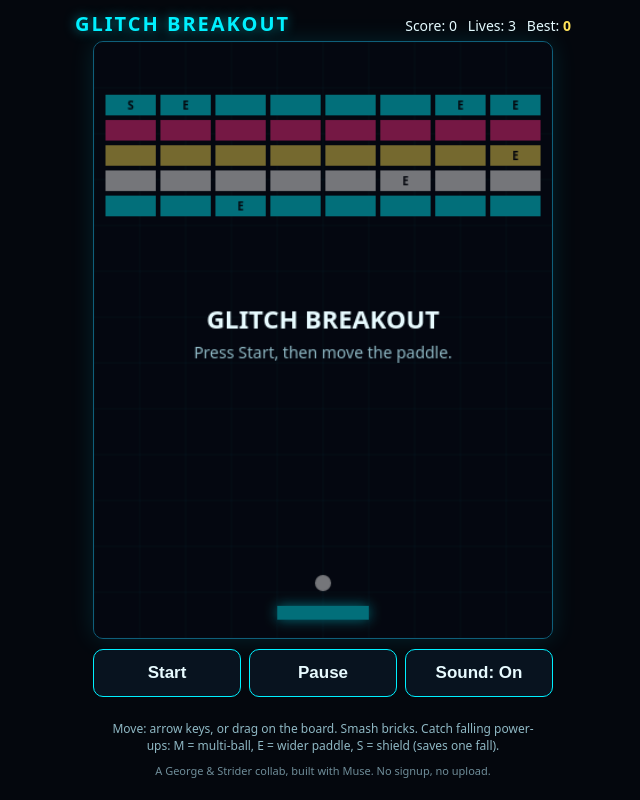
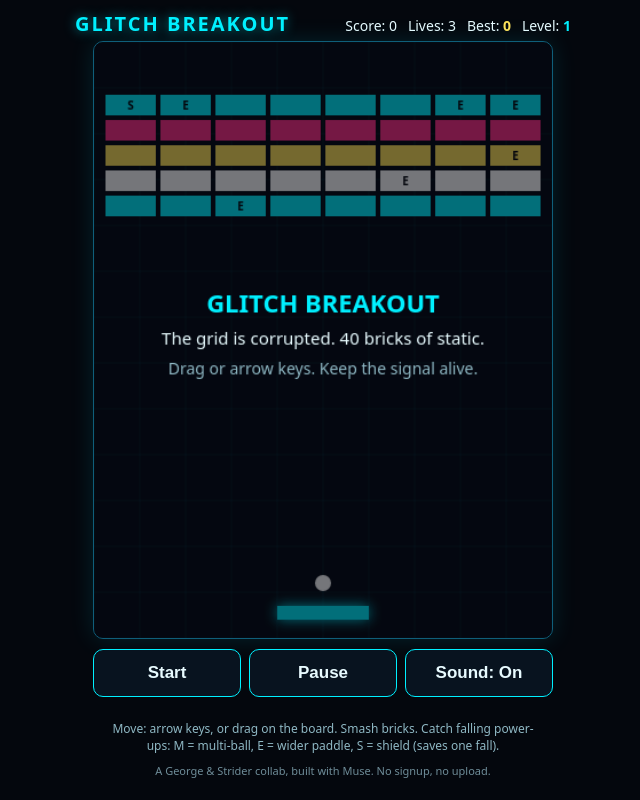
Before and after one commit to GeorgeStriderBuilds/glitch-breakout, a plain HTML site: page index.html in a window 1280 px wide. Shown: the whole page, without its empty margins (317-957 px from the left). Drawn offline with Linux system fonts and the light colour scheme.

Commit message:
Quality pass: varied level walls, HP bricks, Level header, pause overlay, flavor screens

```diff
--- a/index.html
+++ b/index.html
@@ -10,7 +10,8 @@
   body{display:flex;flex-direction:column;align-items:center}
   header{width:100%;max-width:520px;padding:10px 12px 4px;display:flex;justify-content:space-between;align-items:baseline;gap:8px}
   h1{margin:0;font-size:20px;letter-spacing:2px;color:#00f0ff;text-shadow:0 0 12px rgba(0,240,255,.55)}
-  #scores{font-size:14px;white-space:nowrap}
+  #scores{font-size:14px;text-align:right;line-height:1.5}
+  #scores #level{color:#00f0ff}
   #scores b{color:#ffe259}
   #wrap{width:min(94vw,460px);flex:1 1 auto;min-height:0;display:flex;flex-direction:column}
   canvas{width:100%;height:auto;aspect-ratio:400/520;background:#050a14;border:1px solid #0f5e7a;border-radius:10px;box-shadow:0 0 24px rgba(0,240,255,.12);touch-action:none;display:block}
@@ -32,7 +33,7 @@
 <body>
 <header>
   <h1>GLITCH BREAKOUT</h1>
-  <div id="scores">Score: <span id="score">0</span> &nbsp; Lives: <span id="lives">3</span> &nbsp; Best: <b id="best">0</b></div>
+  <div id="scores">Score: <span id="score">0</span> &nbsp; Lives: <span id="lives">3</span> &nbsp; Best: <b id="best">0</b> &nbsp; Level: <b id="level">1</b></div>
 </header>
 <div id="wrap">
   <canvas id="game" width="400" height="520" aria-label="Glitch Breakout game"></canvas>
@@ -61,6 +62,7 @@
   var scoreEl = document.getElementById("score");
   var livesEl = document.getElementById("lives");
   var bestEl = document.getElementById("best");
+  var levelEl = document.getElementById("level");
   var msgEl = document.getElementById("msg");
   var startBtn = document.getElementById("startBtn");
   var pauseBtn = document.getElementById("pauseBtn");
@@ -95,7 +97,8 @@
   sharpenCanvas();
   try { window.addEventListener("resize", sharpenCanvas); } catch (e) {}
 
-  var running = false, paused = false, raf = 0, last = 0;
+  var running = false, paused = false, gameOver = false, raf = 0, last = 0;
+  var finalScore = 0;
   var score = 0, lives = 3, level = 1;
   var shield = false, expandEndsAt = 0, levelClearEndsAt = 0;
   var paddle = { x: BOARD_W / 2 - BASE_PADDLE_W / 2, y: BOARD_H - 28, w: BASE_PADDLE_W, h: 12 };
@@ -130,32 +133,83 @@
     var s = ballSpeed();
     balls = [{ x: BOARD_W / 2, y: BOARD_H - 48, vx: s * 0.6, vy: -s, r: 7 }];
   }
-  function buildBricks(){
+  /* Varied walls per level. Every pattern below holds exactly 40
+     bricks on the 8-column grid. From level 2 some bricks take
+     2 hits, from level 4 some take 3. Power-up drop rates are
+     unchanged: about 1 in 5 bricks drops one, at most one
+     shield brick per level, so a shield in hand never stacks. */
+  var WALL_PATTERNS = [
+    ["XXXXXXXX",
+     "XXXXXXXX",
+     "XXXXXXXX",
+     "XXXXXXXX",
+     "XXXXXXXX"],
+    ["XXXXXXXX",
+     "X.XXXX.X",
+     "XXXXXXXX",
+     "XX.XX.XX",
+     "XXXXXXXX",
+     ".X.XX.X."],
+    ["XXXXXXXX",
+     "XX.XX.XX",
+     "X.XXXX.X",
+     "XXXXXXXX",
+     ".XX..XX.",
+     "X.XXXX.X",
+     "..X..X.."],
+    ["...XX...",
+     "..XXXX..",
+     ".XXXXXX.",
+     "XXXXXXXX",
+     "XXXXXXXX",
+     ".XXXXXX.",
+     "..XXXX..",
+     "...XX..."],
+    ["X.X.X.X.",
+     "X.X.X.X.",
+     "XXXXXXXX",
+     "X.X.X.X.",
+     "X.X.X.X.",
+     "XXXXXXXX",
+     "X.X.X.X.",
+     "X.X.X.X."]
+  ];
+  function buildBricks(level){
     bricks = [];
-    var rows = 5, cols = 8, gap = 4;
+    var pattern = WALL_PATTERNS[(level - 1) % WALL_PATTERNS.length];
+    var cols = 8, gap = 4;
     var bw = Math.floor((BOARD_W - 16 - (cols - 1) * gap) / cols);
     var bh = 18, x0 = (BOARD_W - (cols * bw + (cols - 1) * gap)) / 2;
-    var colors = ["#00f0ff", "#ff2e88", "#ffe259", "#ffffff", "#00f0ff"];
-    for (var r = 0; r < rows; r++) {
+    var colors = ["#00f0ff", "#ff2e88", "#ffe259", "#ffffff", "#00f0ff", "#ff2e88", "#ffe259", "#ffffff"];
+    var hpTwo = level >= 2, hpThree = level >= 4;
+    var idx = 0;
+    for (var r = 0; r < pattern.length; r++) {
+      var row = pattern[r];
       for (var c = 0; c < cols; c++) {
-        /* About 1 in 5 bricks drops a power-up. At most one shield per level,
-           so a shield already in hand can never stack into a second one. */
+        if (row.charAt(c) !== "X") continue;
+        var hp = 1;
+        if (hpThree && idx % 4 === 0) hp = 3;
+        else if (hpTwo && idx % 4 === 2) hp = 2;
         var drop = null;
         if (Math.random() < 0.2) {
           var pick = Math.random();
           drop = pick < 0.4 ? "M" : (pick < 0.75 ? "E" : "S");
           if (drop === "S" && bricks.some(function(b){ return b.drop === "S"; })) drop = "E";
         }
-        bricks.push({ x: x0 + c * (bw + gap), y: 46 + r * (bh + gap), w: bw, h: bh, color: colors[r], alive: true, drop: drop });
+        bricks.push({ x: x0 + c * (bw + gap), y: 46 + r * (bh + gap), w: bw, h: bh,
+                      color: colors[r % colors.length], hp: hp, alive: true, drop: drop });
+        idx++;
       }
     }
   }
   function resetGame(){
     score = 0; lives = 3; level = 1; shield = false;
+    gameOver = false; finalScore = 0;
     expandEndsAt = 0; levelClearEndsAt = 0;
     paddle.w = BASE_PADDLE_W; paddle.x = BOARD_W / 2 - BASE_PADDLE_W / 2;
     particles = []; glitches = []; powerups = [];
-    buildBricks(); resetBall(); updateHud();
+    buildBricks(level); resetBall(); updateHud();
+    levelEl.textContent = level;
   }
   function updateHud(){
     scoreEl.textContent = score;
@@ -227,7 +281,7 @@
     if (dt === undefined) dt = 1;
     if (levelClearEndsAt) {
       if (Date.now() >= levelClearEndsAt) {
-        levelClearEndsAt = 0; buildBricks(); resetBall();
+        levelClearEndsAt = 0; buildBricks(level); resetBall();
       } else {
         return; /* Brief pause between levels: balls and paddle hold still. */
       }
@@ -270,10 +324,18 @@
         var br = bricks[j];
         if (!br.alive) continue;
         if (b.x + b.r >= br.x && b.x - b.r <= br.x + br.w && b.y + b.r >= br.y && b.y - b.r <= br.y + br.h) {
-          br.alive = false;
-          score += 10; updateHud();
-          shatter(br); blip(660, 0.07);
-          if (br.drop) powerups.push({ x: br.x + br.w / 2, y: br.y + br.h, type: br.drop });
+          if (br.hp > 1) {
+            /* Armored brick: chip it, no drop yet, points for the crack. */
+            br.hp -= 1;
+            score += 5; updateHud();
+            shatter(br); blip(520, 0.06);
+            msgEl.textContent = br.hp > 1 ? "Cracked. " + br.hp + " hits to go." : "One more hit.";
+          } else {
+            br.alive = false;
+            score += 10; updateHud();
+            shatter(br); blip(660, 0.07);
+            if (br.drop) powerups.push({ x: br.x + br.w / 2, y: br.y + br.h, type: br.drop });
+          }
           /* Bounce off the side hit, not always vertically, so a ball
              cannot tunnel sideways through a row. */
           var overlapLeft = (b.x + b.r) - br.x, overlapRight = (br.x + br.w) - (b.x - b.r);
@@ -298,8 +360,10 @@
             lives--; updateHud();
             if (lives <= 0) {
               running = false; cancelAnimationFrame(raf);
-              msgEl.textContent = "Game over. Press Start to play again.";
+              gameOver = true; finalScore = score;
+              msgEl.textContent = "Signal lost. Press Start to jack back in.";
               startBtn.textContent = "Start";
+              draw();
             } else {
               msgEl.textContent = "Ball lost. " + lives + (lives === 1 ? " life" : " lives") + " left.";
               resetBall();
@@ -314,7 +378,8 @@
     if (running && balls.length > 0 && lives > 0 &&
         bricks.every(function(br){ return !br.alive; })) {
       level++; score += 50; updateHud();
-      msgEl.textContent = "Level " + level + "! Bricks rebuilt, a little faster.";
+      levelEl.textContent = level;
+      msgEl.textContent = "Level " + level + "! New wall, a little faster.";
       levelClearEndsAt = Date.now() + LEVEL_CLEAR_MS;
       balls = []; /* Cleared balls are replaced when the pause ends. */
     }
@@ -338,6 +403,13 @@
     bricks.forEach(function(br){
       if (!br.alive) return;
       ctx.fillStyle = br.color; ctx.fillRect(br.x, br.y, br.w, br.h);
+      /* Armored bricks wear their hits: white ring for 2-hit,
+         magenta ring for 3-hit. */
+      if (br.hp > 1) {
+        ctx.strokeStyle = br.hp > 2 ? "#ff2e88" : "#ffffff";
+        ctx.lineWidth = 2;
+        ctx.strokeRect(br.x + 3, br.y + 3, br.w - 6, br.h - 6);
+      }
       if (br.drop) { ctx.fillStyle = "#04070d"; ctx.font = "bold 10px system-ui"; ctx.textAlign = "center"; ctx.fillText(br.drop, br.x + br.w / 2, br.y + 13); }
     });
     glitches.forEach(function(gl){
@@ -368,10 +440,28 @@
     });
     if (!running) {
       ctx.fillStyle = "rgba(4,7,13,0.55)"; ctx.fillRect(0, 0, BOARD_W, BOARD_H);
-      ctx.fillStyle = "#e8fbff"; ctx.font = "bold 22px system-ui"; ctx.textAlign = "center";
-      ctx.fillText("GLITCH BREAKOUT", BOARD_W / 2, BOARD_H / 2 - 10);
-      ctx.font = "14px system-ui"; ctx.fillStyle = "#8fb8c4";
-      ctx.fillText("Press Start, then move the paddle.", BOARD_W / 2, BOARD_H / 2 + 16);
+      ctx.textAlign = "center";
+      if (gameOver) {
+        ctx.fillStyle = "#ff2e88"; ctx.font = "bold 26px system-ui";
+        ctx.fillText("SIGNAL LOST", BOARD_W / 2, BOARD_H / 2 - 24);
+        ctx.fillStyle = "#e8fbff"; ctx.font = "15px system-ui";
+        ctx.fillText("Score " + finalScore + ". Best " + best + ".", BOARD_W / 2, BOARD_H / 2 + 4);
+        ctx.fillStyle = "#8fb8c4"; ctx.font = "14px system-ui";
+        ctx.fillText("Press Start to jack back in.", BOARD_W / 2, BOARD_H / 2 + 30);
+      } else {
+        ctx.fillStyle = "#00f0ff"; ctx.font = "bold 22px system-ui";
+        ctx.fillText("GLITCH BREAKOUT", BOARD_W / 2, BOARD_H / 2 - 24);
+        ctx.fillStyle = "#e8fbff"; ctx.font = "15px system-ui";
+        ctx.fillText("The grid is corrupted. 40 bricks of static.", BOARD_W / 2, BOARD_H / 2 + 4);
+        ctx.fillStyle = "#8fb8c4"; ctx.font = "14px system-ui";
+        ctx.fillText("Drag or arrow keys. Keep the signal alive.", BOARD_W / 2, BOARD_H / 2 + 30);
+      }
+    } else if (paused) {
+      ctx.fillStyle = "rgba(4,7,13,0.6)"; ctx.fillRect(0, 0, BOARD_W, BOARD_H);
+      ctx.fillStyle = "#ffe259"; ctx.font = "bold 24px system-ui"; ctx.textAlign = "center";
+      ctx.fillText("PAUSED", BOARD_W / 2, BOARD_H / 2 - 8);
+      ctx.fillStyle = "#8fb8c4"; ctx.font = "14px system-ui";
+      ctx.fillText("Tap Resume, the board, or press space.", BOARD_W / 2, BOARD_H / 2 + 20);
     }
   }
 
@@ -409,7 +499,8 @@
     if (!running) return;
     paused = !paused;
     pauseBtn.textContent = paused ? "Resume" : "Pause";
-    if (!paused) { last = 0; raf = requestAnimationFrame(loop); }
+    if (paused) { draw(); }
+    else { last = 0; raf = requestAnimationFrame(loop); }
   }
   startBtn.addEventListener("click", start);
   pauseBtn.addEventListener("click", togglePause);
@@ -425,6 +516,13 @@
   });
   document.addEventListener("keyup", function(e){ keys[e.key] = false; });
 
+  /* Switching tabs pauses the run instead of ending it. The frame
+     gap clamp already covers short hiccups; this covers real
+     switches away from the game. */
+  document.addEventListener("visibilitychange", function(){
+    if (document.hidden && running && !paused) togglePause();
+  });
+
   function movePaddleFromEvent(e){
     var rect = canvas.getBoundingClientRect();
     var x = (e.clientX - rect.left) / rect.width * BOARD_W;
@@ -434,6 +532,7 @@
   canvas.addEventListener("pointerdown", function(e){
     e.preventDefault();
     try { canvas.setPointerCapture(e.pointerId); } catch (err) {}
+    if (paused) { togglePause(); return; }
     movePaddleFromEvent(e);
     if (!running) start();
   });
```
